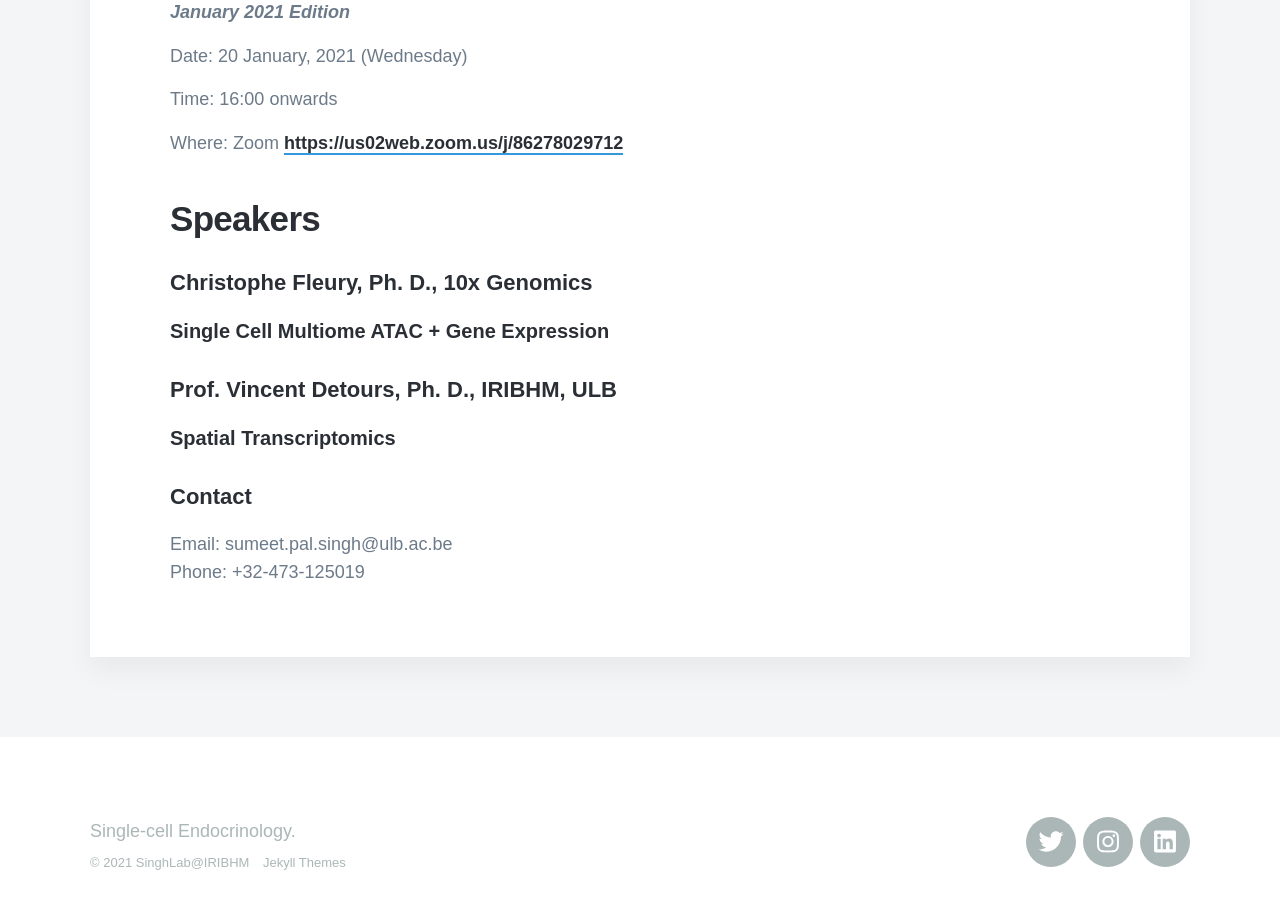
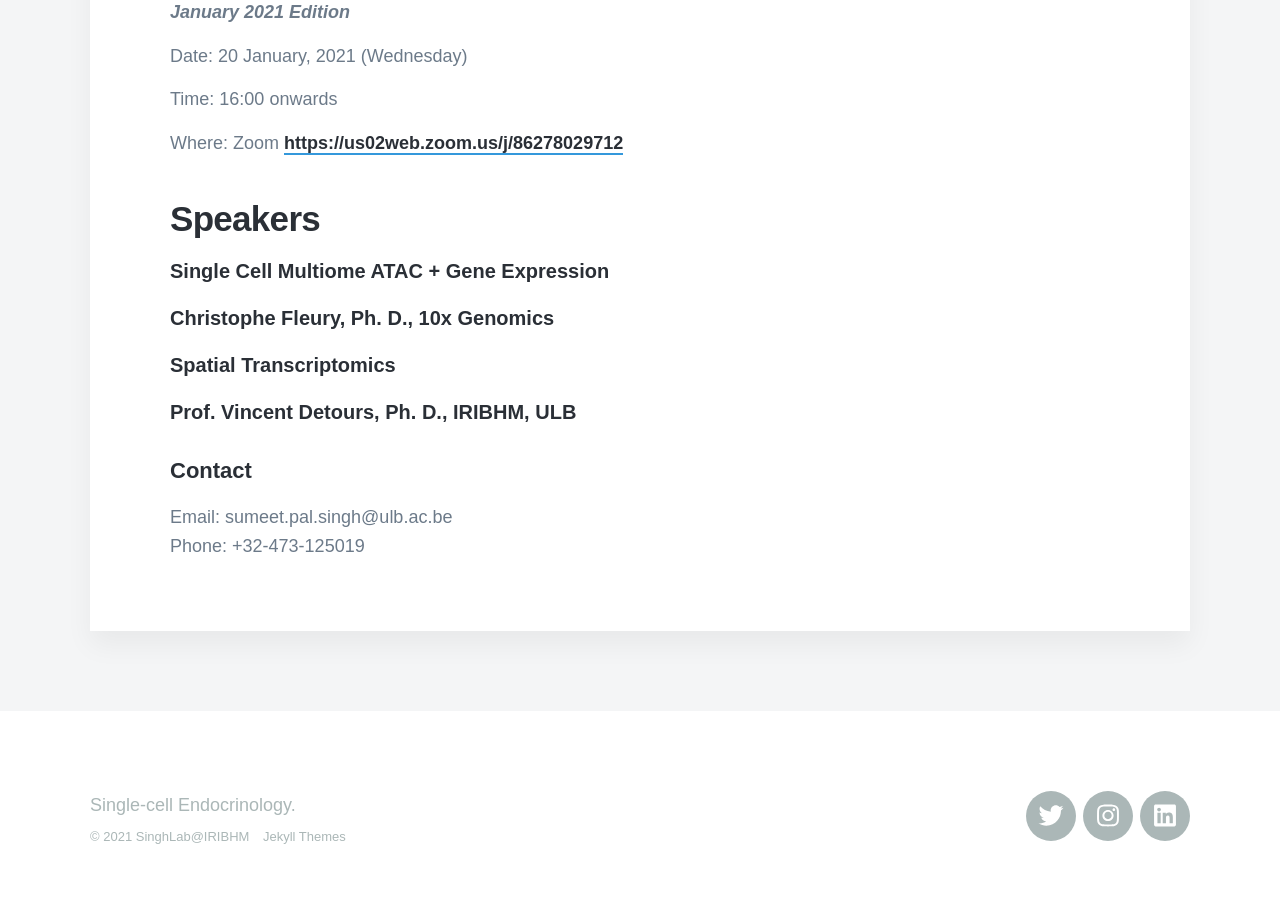
Before and after one commit to sumeetpalsingh/sumeetpalsingh.github.io, a Jekyll site: the page built from _pages/meetings.md, in a window 1280 px wide and 900 px high, scrolled down 844 px. Built offline with Jekyll 4.4.1, drawn with Linux system fonts in a browser that asks for light colours; nearby versions of some CDN libraries; some web fonts are replaced.

```diff
--- a/_pages/meetings.md
+++ b/_pages/meetings.md
@@ -30,14 +30,13 @@ Where: Zoom [https://us02web.zoom.us/j/86278029712](https://us02web.zoom.us/j/86
 
 ## Speakers
 
-#### Christophe Fleury, Ph. D., 10x Genomics
 
 ##### Single Cell Multiome ATAC + Gene Expression
+###### Christophe Fleury, Ph. D., 10x Genomics
 
-#### Prof. Vincent Detours, Ph. D., IRIBHM, ULB
 
 ##### Spatial Transcriptomics
-
+###### Prof. Vincent Detours, Ph. D., IRIBHM, ULB
 
 #### Contact
 
```
